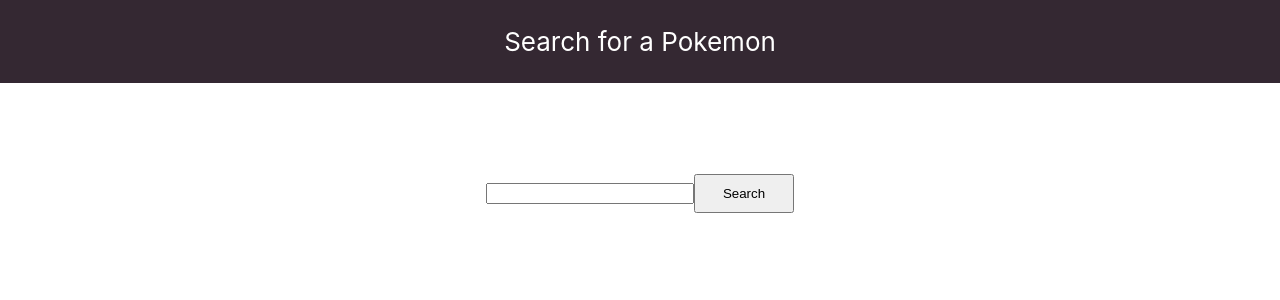
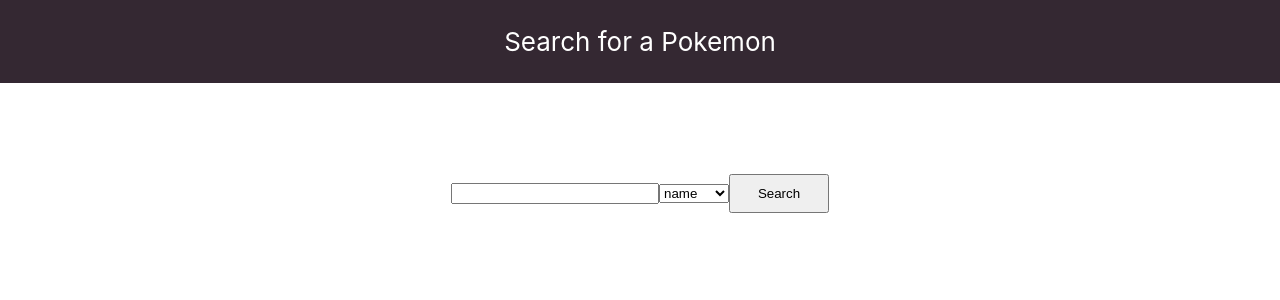
Before and after one commit to michmitz/03-pokedex, a React (Create React App) app: page / in a window 1280 px wide. Shown: the top 300 px of the page. Built offline with nearby package versions, Linux system fonts and the light colour scheme.

Commit message:
Added dropdown and handleSearchBy function

```diff
--- a/src/App.js
+++ b/src/App.js
@@ -9,11 +9,12 @@
 class App extends React.Component {
   state = {
     search: '',
-    pokeState: []
+    pokeState: [],
+    searchBy: 'pokemon'
   }
 
   handleClick = async () => {
-    const data = await request.get(`https://alchemy-pokedex.herokuapp.com/api/pokedex?perPage=1000&pokemon=${this.state.search}`)
+    const data = await request.get(`https://alchemy-pokedex.herokuapp.com/api/pokedex?perPage=1000&${this.state.searchBy}=${this.state.search}`)
 
     this.setState({
       pokeState: data.body.results
@@ -25,11 +26,15 @@
     this.setState({ search: e.target.value })
   }
 
+  handleSearchBy = (e) => {
+    this.setState({ searchBy: e.target.value })
+  }
+
   render() {
   return (
     <div className="App">
       <Header/>
-        <SearchBar handleClick={this.handleClick} handleChange={this.handleChange}/>
+        <SearchBar handleClick={this.handleClick} handleChange={this.handleChange} handleSearchBy={this.handleSearchBy}/>
         <PokemonList pokeState={this.state.pokeState}/>
     </div>
     );
--- a/src/SearchBar.js
+++ b/src/SearchBar.js
@@ -5,6 +5,13 @@
         return (
             <div className="search-bar">
                 <input onChange={this.props.handleChange}/>
+                <select onChange={this.props.handleSearchBy}>
+                    <option value='pokemon'>name</option>
+                    <option value='type'>type</option>
+                    <option value='attack'>attack</option>
+                    <option value='defense'>defense</option>
+                </select>
+
                 <button onClick={this.props.handleClick}>Search</button>
             </div>
         )
```
